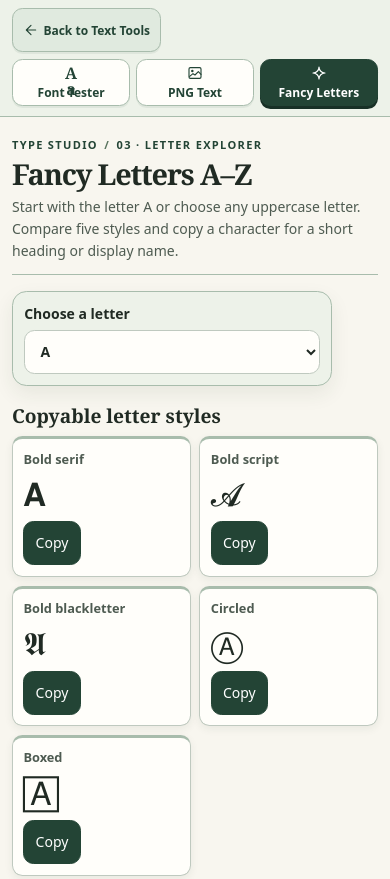
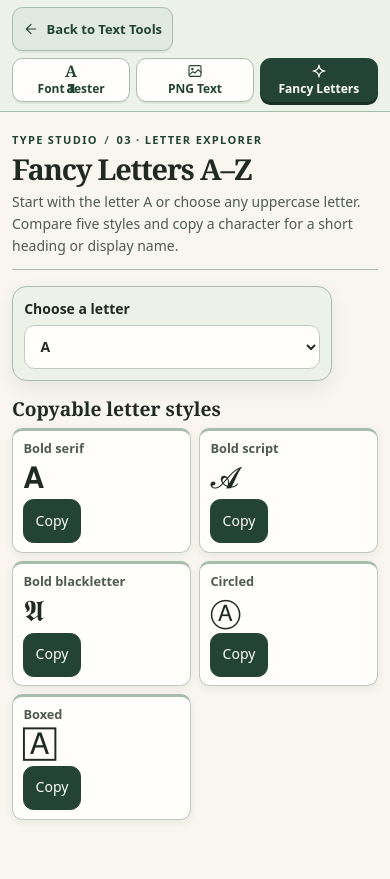
Before and after one commit to jypal0030/fancy-text-generator, a plain HTML site: page type-studio/fancy-letters/index.html in a window 390 px wide. Shown: the top 879 px of the page. Drawn offline with Linux system fonts and the light colour scheme.

Commit message:
I’m tightening the shared Type Studio layout so tablets keep **Back to Text Tools** on the left and  (v39)
<img alt="SpinBuild" src="https://spinbuild.ai/brand/spinbuild-mark-512.png" width="48" height="48">

Co-Authored-By: spinbuild.ai <noreply@spinbuild.ai>

```diff
--- a/type-studio/fancy-letters/index.html
+++ b/type-studio/fancy-letters/index.html
@@ -8,7 +8,7 @@
   <meta name="theme-color" content="#edf2e9">
   <link rel="canonical" href="https://fancyfonty.com/type-studio/fancy-letters/">
   <script src="../../studio-theme.js?v=2"></script>
-  <link rel="stylesheet" href="../studio.css?v=compact-nav-3">
+  <link rel="stylesheet" href="../studio.css?v=compact-nav-4">
   <script src="../studio.js" defer></script>
 </head>
 <body>
--- a/type-studio/studio.css
+++ b/type-studio/studio.css
@@ -67,16 +67,20 @@ input,select{width:100%;min-width:0}
 @media (min-width:56rem){
   [data-studio="tester"] .specimens{grid-template-columns:repeat(3,minmax(0,1fr))}
 }
-@media(min-width:40rem) and (max-width:56rem){
-  .studio-nav a{min-height:46px;padding-inline:.65rem;font-size:.8125rem}
+@media (max-width:56rem){
+  .studio-nav{gap:.5rem;padding-block:.6rem}
+  .studio-tabs{gap:.375rem}
+  .studio-nav a{min-height:44px;padding:.45rem .6rem;font-size:.8125rem}
+  .studio-nav svg,.studio-type-icon{width:1rem;height:1rem;line-height:1rem}
+  .specimens{gap:.75rem;margin-top:1.3rem}
+  .specimens article{padding:.85rem}
 }
-@media(max-width:39.999rem){
-  .studio-nav{display:grid;grid-template-columns:minmax(0,1fr);gap:.45rem;padding-block:.5rem .65rem}
-  .studio-nav .studio-back{justify-self:start;padding-inline:.65rem}
+@media (max-width:39.999rem){
+  .studio-nav{display:grid;grid-template-columns:minmax(0,1fr);gap:.4rem;padding-block:.45rem .6rem}
+  .studio-nav .studio-back{justify-self:start;max-width:100%;padding-inline:.6rem}
   .studio-tabs{display:grid;grid-template-columns:repeat(3,minmax(0,1fr));gap:.35rem;margin:0}
-  .studio-nav a{min-height:44px;padding:.3rem .25rem;gap:.25rem;font-size:.75rem}
-  .studio-tabs a{flex-direction:column;text-wrap:balance}
-  .studio-nav svg,.studio-type-icon{width:1rem;height:1rem;line-height:1rem}
+  .studio-tabs a{flex-direction:column;gap:.2rem;padding:.25rem .2rem;font-size:.75rem;line-height:1.15;text-wrap:balance}
+  .studio-nav a > span{min-width:0;max-width:100%}
   main{padding-top:1.15rem}
   .studio-intro{display:block;margin-bottom:.8rem;padding-bottom:.8rem}
   .studio-specimen{display:none}
@@ -85,13 +89,14 @@ input,select{width:100%;min-width:0}
   .studio-workbench{padding:.7rem;font-size:.875rem}
   .studio-workbench textarea:focus,.studio-workbench input:focus,.studio-workbench select:focus{font-size:max(1rem,1em)}
   .studio-workbench .controls{grid-template-columns:repeat(auto-fit,minmax(min(100%,8.5rem),1fr));gap:.5rem;margin-top:.65rem}
-  .specimens{margin-top:1.15rem;gap:.55rem}
-  .specimens article{padding:.65rem}
-  .specimens article h2{font-size:.8rem}
-  .specimens .sample{font-size:calc(var(--size,32px) * .875);margin:.45rem 0}
-  .specimens .body-sample,.specimens button{font-size:.875rem}
+  .specimens{margin-top:1rem;gap:.5rem}
+  .specimens article{padding:.55rem .65rem}
+  .specimens article h2{font-size:.8rem;line-height:1.25}
+  .specimens .sample{font-size:max(1rem,calc(var(--size,32px) * .8));margin:.35rem 0}
+  .specimens .body-sample,.specimens button{font-size:.875rem;line-height:1.35}
+  .specimens button{min-width:44px}
   [data-studio="letters"] .specimens{grid-template-columns:repeat(2,minmax(0,1fr))}
-  .specimens .glyph{font-size:2rem;line-height:1.2;margin:.35rem 0 .5rem}
+  .specimens .glyph{font-size:1.85rem;line-height:1.15;margin:.25rem 0 .35rem}
   .studio-footer-inner{padding-block:.85rem}
   .studio-footer a{font-size:.8125rem}
 }
```
Also changed, not shown: type-studio/index.html (+1 -1 lines), type-studio/transparent-text-generator/index.html (+1 -1 lines).
